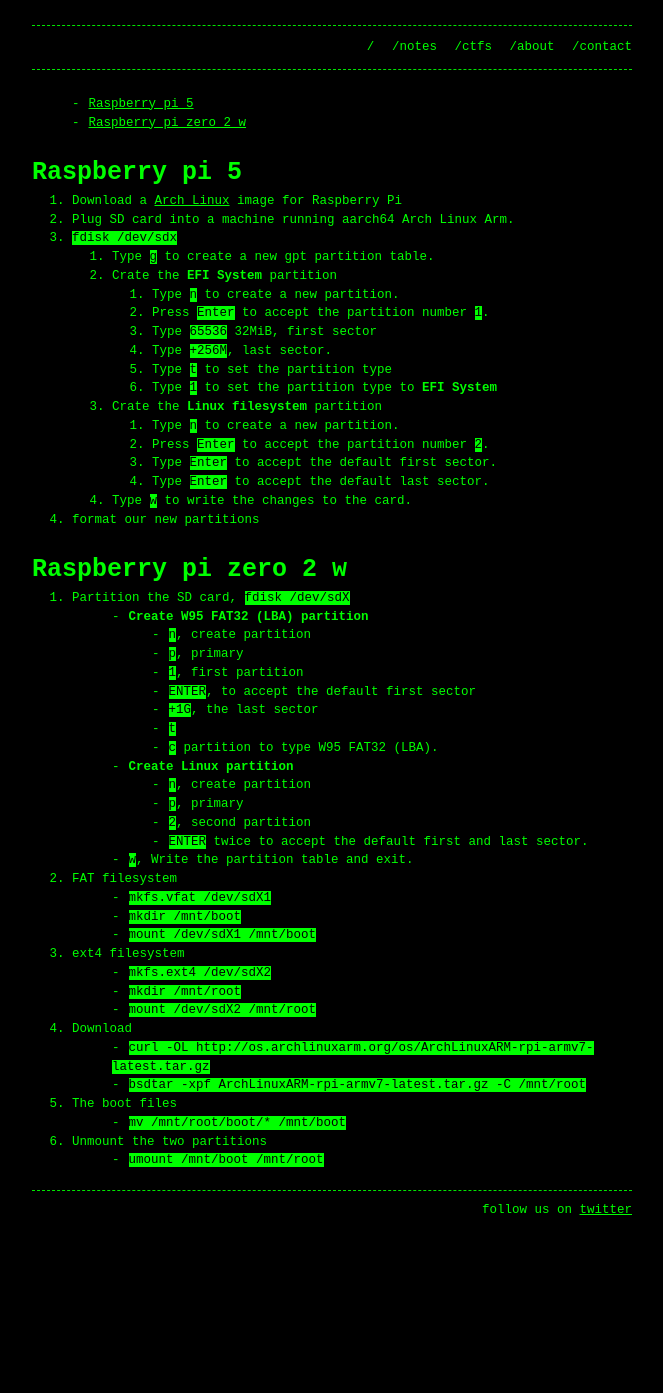
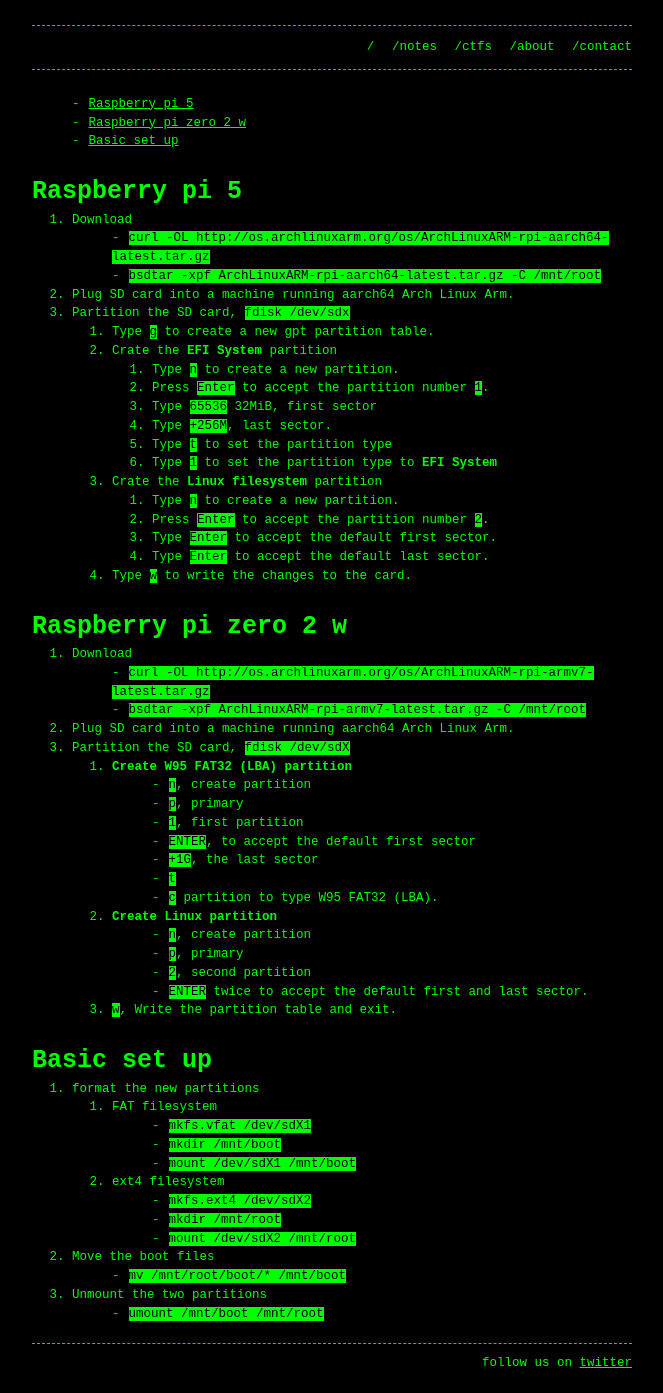
Before and after one commit to C0DE33301/MyBlog, a Jekyll site: the page built from _posts/2026-03-30-Install-ArchLinux-On-The-Raspberry-Devices.md, in a window 1280 px wide. Shown: the whole page, without its empty margins (308-971 px from the left). Built offline with Jekyll 4.4.1, drawn with Linux system fonts in a browser that asks for light colours; before the commit the page ends 1240 px from its top, so only the background shows below that.

Commit message:
Update post.

```diff
--- a/_posts/2026-03-30-Install-ArchLinux-On-The-Raspberry-Devices.md
+++ b/_posts/2026-03-30-Install-ArchLinux-On-The-Raspberry-Devices.md
@@ -5,11 +5,14 @@
 
 - [Raspberry pi 5](#raspberry-pi-5)
 - [Raspberry pi zero 2 w](#raspberry-pi-zero-2-w)
+- [Basic set up](#basic-set-up)
 
 # Raspberry pi 5
-1. Download a [Arch Linux](http://os.archlinuxarm.org/os/ArchLinuxARM-rpi-aarch64-latest.tar.gz) image for Raspberry Pi
+1. Download
+    - `curl -OL http://os.archlinuxarm.org/os/ArchLinuxARM-rpi-aarch64-latest.tar.gz`
+    - `bsdtar -xpf ArchLinuxARM-rpi-aarch64-latest.tar.gz -C /mnt/root`
 1. Plug SD card into a machine running aarch64 Arch Linux Arm.
-1. `fdisk /dev/sdx`
+1. Partition the SD card, `fdisk /dev/sdx`
     1. Type `g` to create a new gpt partition table.
     1. Crate the **EFI System** partition
         1. Type `n` to create a new partition.
@@ -24,11 +27,14 @@
         1. Type `Enter` to accept the default first sector.
         1. Type `Enter` to accept the default last sector.
     1. Type `w` to write the changes to the card.
-1. format our new partitions
 
 # Raspberry pi zero 2 w
+1. Download
+    - `curl -OL http://os.archlinuxarm.org/os/ArchLinuxARM-rpi-armv7-latest.tar.gz`
+    - `bsdtar -xpf ArchLinuxARM-rpi-armv7-latest.tar.gz -C /mnt/root`
+1. Plug SD card into a machine running aarch64 Arch Linux Arm.
 1. Partition the SD card, `fdisk /dev/sdX`
-    - **Create W95 FAT32 (LBA) partition**
+    1. **Create W95 FAT32 (LBA) partition**
         - `n`, create partition
         - `p`, primary
         - `1`, first partition
@@ -36,24 +42,24 @@
         - `+1G`, the last sector
         - `t`
         - `c` partition to type W95 FAT32 (LBA).
-    - **Create Linux partition**
+    1. **Create Linux partition**
         - `n`, create partition
         - `p`, primary
         - `2`, second partition
         - `ENTER` twice to accept the default first and last sector.
-    - `w`, Write the partition table and exit.
-1. FAT filesystem
-    - `mkfs.vfat /dev/sdX1`
-    - `mkdir /mnt/boot`
-    - `mount /dev/sdX1 /mnt/boot`
-1. ext4 filesystem
-    - `mkfs.ext4 /dev/sdX2`
-    - `mkdir /mnt/root`
-    - `mount /dev/sdX2 /mnt/root`
-1. Download
-    - `curl -OL http://os.archlinuxarm.org/os/ArchLinuxARM-rpi-armv7-latest.tar.gz`
-    - `bsdtar -xpf ArchLinuxARM-rpi-armv7-latest.tar.gz -C /mnt/root`
-1. The boot files
+    1. `w`, Write the partition table and exit.
+
+# Basic set up
+1. format the new partitions
+    1. FAT filesystem
+        - `mkfs.vfat /dev/sdX1`
+        - `mkdir /mnt/boot`
+        - `mount /dev/sdX1 /mnt/boot`
+    1. ext4 filesystem
+        - `mkfs.ext4 /dev/sdX2`
+        - `mkdir /mnt/root`
+        - `mount /dev/sdX2 /mnt/root`
+1. Move the boot files
     - `mv /mnt/root/boot/* /mnt/boot`
 1. Unmount the two partitions
     - `umount /mnt/boot /mnt/root`
```
